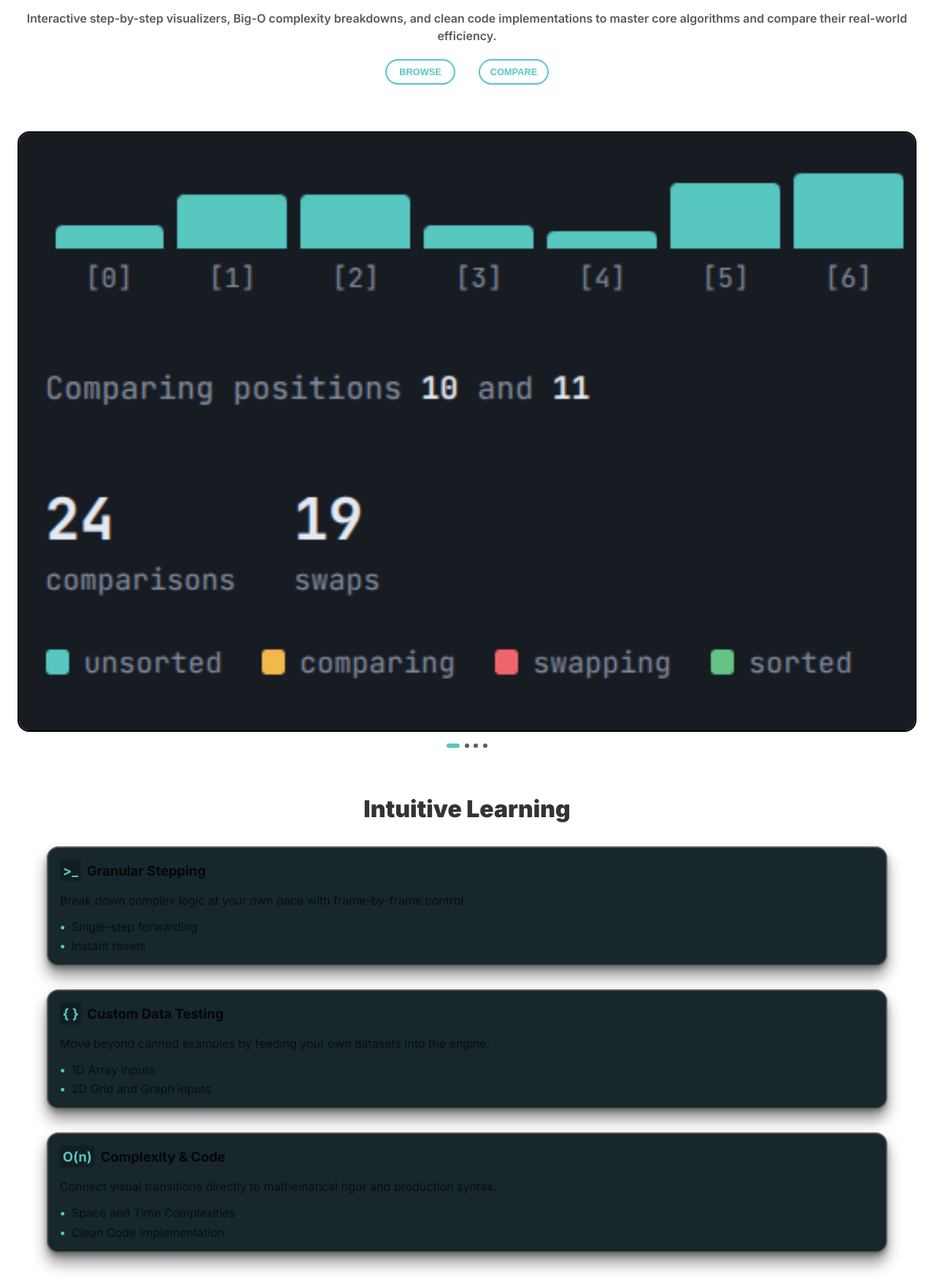
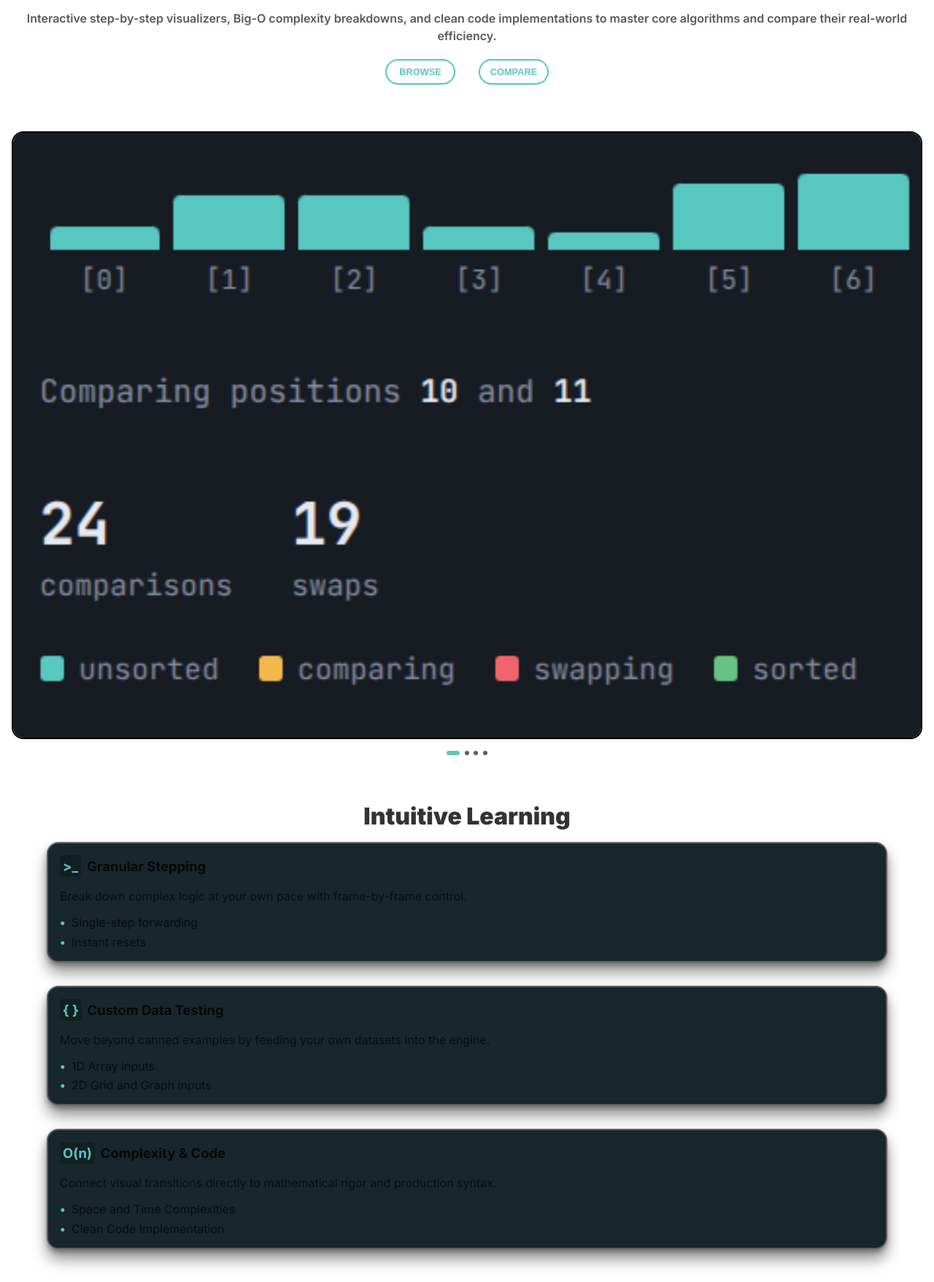
Before and after one commit to adtya-gpta/algoVisualizer, a plain HTML site: page index.html in a window 1280 px wide. Shown: the part 143-1900 px from the top of the page at 73% size. Drawn offline with Linux system fonts and the light colour scheme; a web font is replaced by a local one.

Commit message:
index.html #4 modified carousel width

```diff
--- a/styles.css
+++ b/styles.css
@@ -184,7 +184,7 @@
 }
 
 .carousel {
-    max-width: calc(100% - 3rem);
+    max-width: calc(100% - 2rem);
     margin: 0 auto;
 
     display: flex;
@@ -269,7 +269,7 @@
 .features {
     display: flex;
     flex-direction: column;
-    gap: 2rem;
+    gap: 1rem;
 }
 
 .feature-cards {
```
